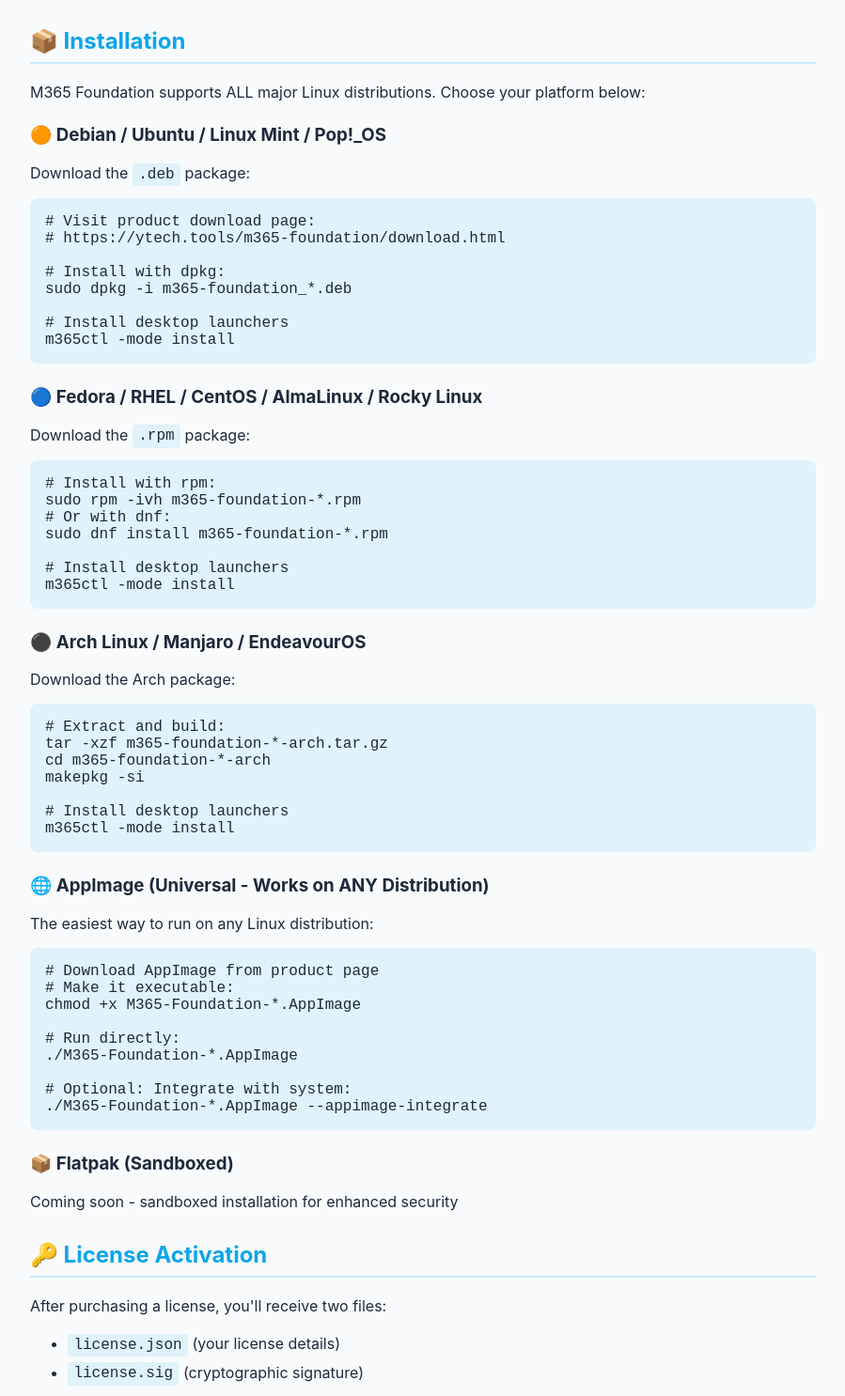
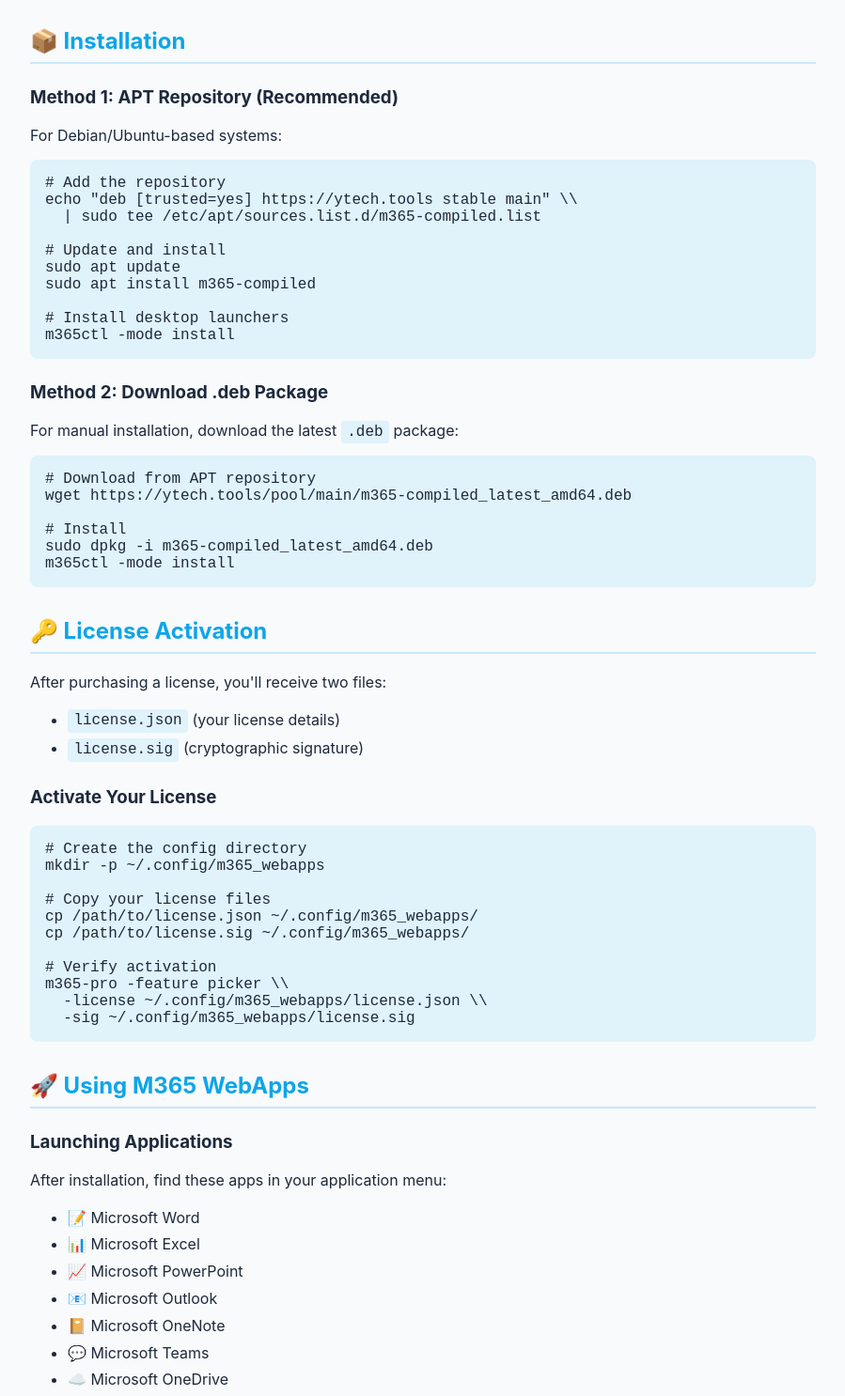
Before and after one commit to ayadlin/m365-compiled-pages, a plain HTML site: page m365-foundation/docs.html in a window 1280 px wide. Shown: the part 426-1912 px from the top of the page at 94% size, without its empty margins (190-1089 px from the left). Drawn offline with Linux system fonts and the light colour scheme.

Commit message:
deploy: ayadlin/m365-compiled@500622908e7922eb32991aee8ff1d810c6f9a57b

```diff
--- a/m365-foundation/docs.html
+++ b/m365-foundation/docs.html
@@ -32,53 +32,28 @@
     <p>Complete guide for installing, activating, and using Microsoft Office apps on Linux.</p>
 
     <h2>📦 Installation</h2>
-    <p>M365 Foundation supports ALL major Linux distributions. Choose your platform below:</p>
 
-    <h3>🟠 Debian / Ubuntu / Linux Mint / Pop!_OS</h3>
-    <p>Download the <code>.deb</code> package:</p>
-    <pre><code># Visit product download page:
-# https://ytech.tools/m365-foundation/download.html
+    <h3>Method 1: APT Repository (Recommended)</h3>
+    <p>For Debian/Ubuntu-based systems:</p>
+    <pre><code># Add the repository
+echo "deb [trusted=yes] https://ytech.tools stable main" \\
+  | sudo tee /etc/apt/sources.list.d/m365-compiled.list
 
-# Install with dpkg:
-sudo dpkg -i m365-foundation_*.deb
+# Update and install
+sudo apt update
+sudo apt install m365-compiled
 
 # Install desktop launchers
 m365ctl -mode install</code></pre>
 
-    <h3>🔵 Fedora / RHEL / CentOS / AlmaLinux / Rocky Linux</h3>
-    <p>Download the <code>.rpm</code> package:</p>
-    <pre><code># Install with rpm:
-sudo rpm -ivh m365-foundation-*.rpm
-# Or with dnf:
-sudo dnf install m365-foundation-*.rpm
+    <h3>Method 2: Download .deb Package</h3>
+    <p>For manual installation, download the latest <code>.deb</code> package:</p>
+    <pre><code># Download from APT repository
+wget https://ytech.tools/pool/main/m365-compiled_latest_amd64.deb
 
-# Install desktop launchers
+# Install
+sudo dpkg -i m365-compiled_latest_amd64.deb
 m365ctl -mode install</code></pre>
-
-    <h3>⚫ Arch Linux / Manjaro / EndeavourOS</h3>
-    <p>Download the Arch package:</p>
-    <pre><code># Extract and build:
-tar -xzf m365-foundation-*-arch.tar.gz
-cd m365-foundation-*-arch
-makepkg -si
-
-# Install desktop launchers
-m365ctl -mode install</code></pre>
-
-    <h3>🌐 AppImage (Universal - Works on ANY Distribution)</h3>
-    <p>The easiest way to run on any Linux distribution:</p>
-    <pre><code># Download AppImage from product page
-# Make it executable:
-chmod +x M365-Foundation-*.AppImage
-
-# Run directly:
-./M365-Foundation-*.AppImage
-
-# Optional: Integrate with system:
-./M365-Foundation-*.AppImage --appimage-integrate</code></pre>
-
-    <h3>📦 Flatpak (Sandboxed)</h3>
-    <p>Coming soon - sandboxed installation for enhanced security</p>
 
     <h2>🔑 License Activation</h2>
     <p>After purchasing a license, you'll receive two files:</p>
```
Also changed, not shown: m365-foundation/download.html (+6 -6 lines), m365-native/docs.html (+14 -39 lines), m365-native/download.html (+6 -6 lines).
